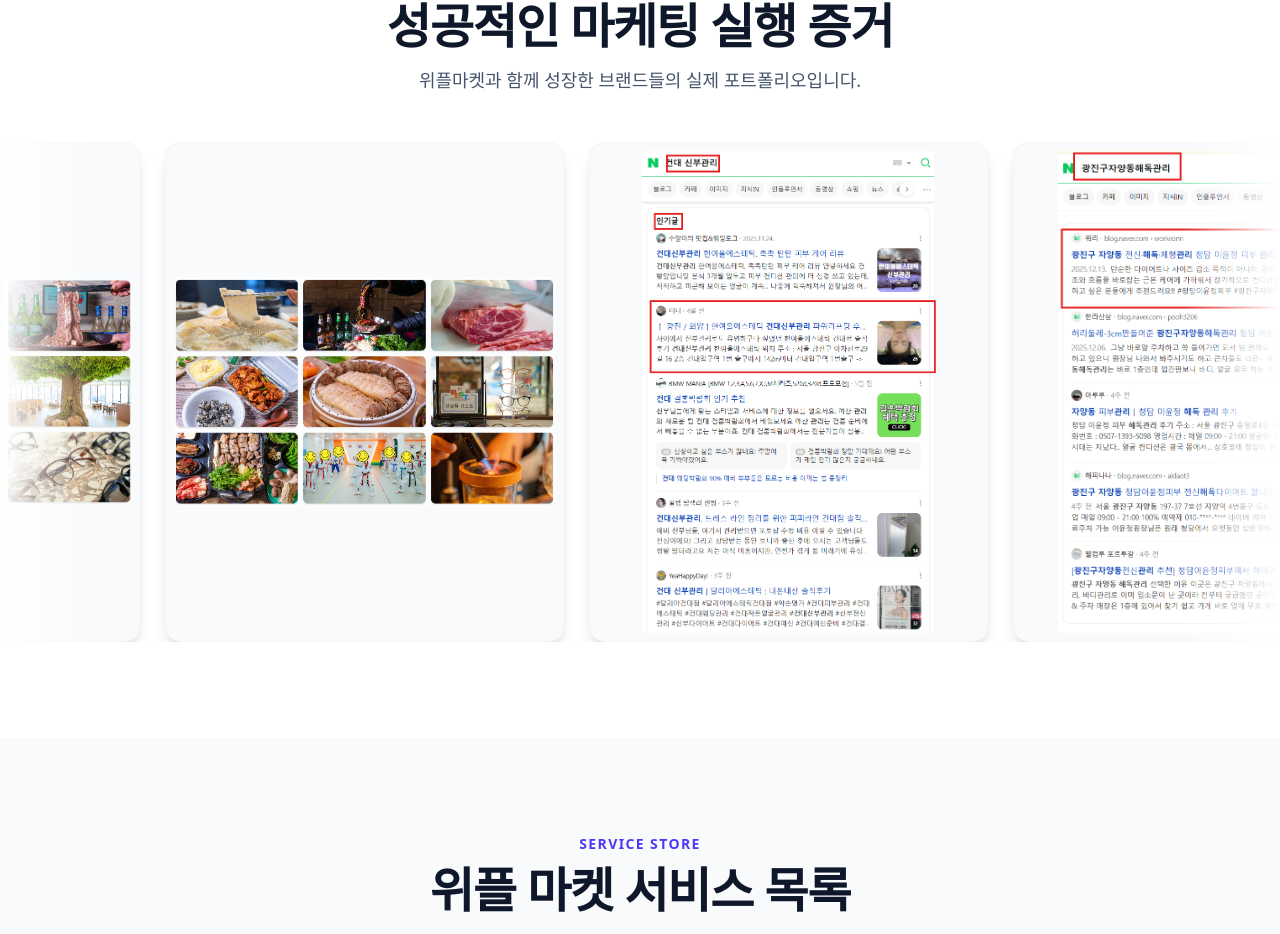
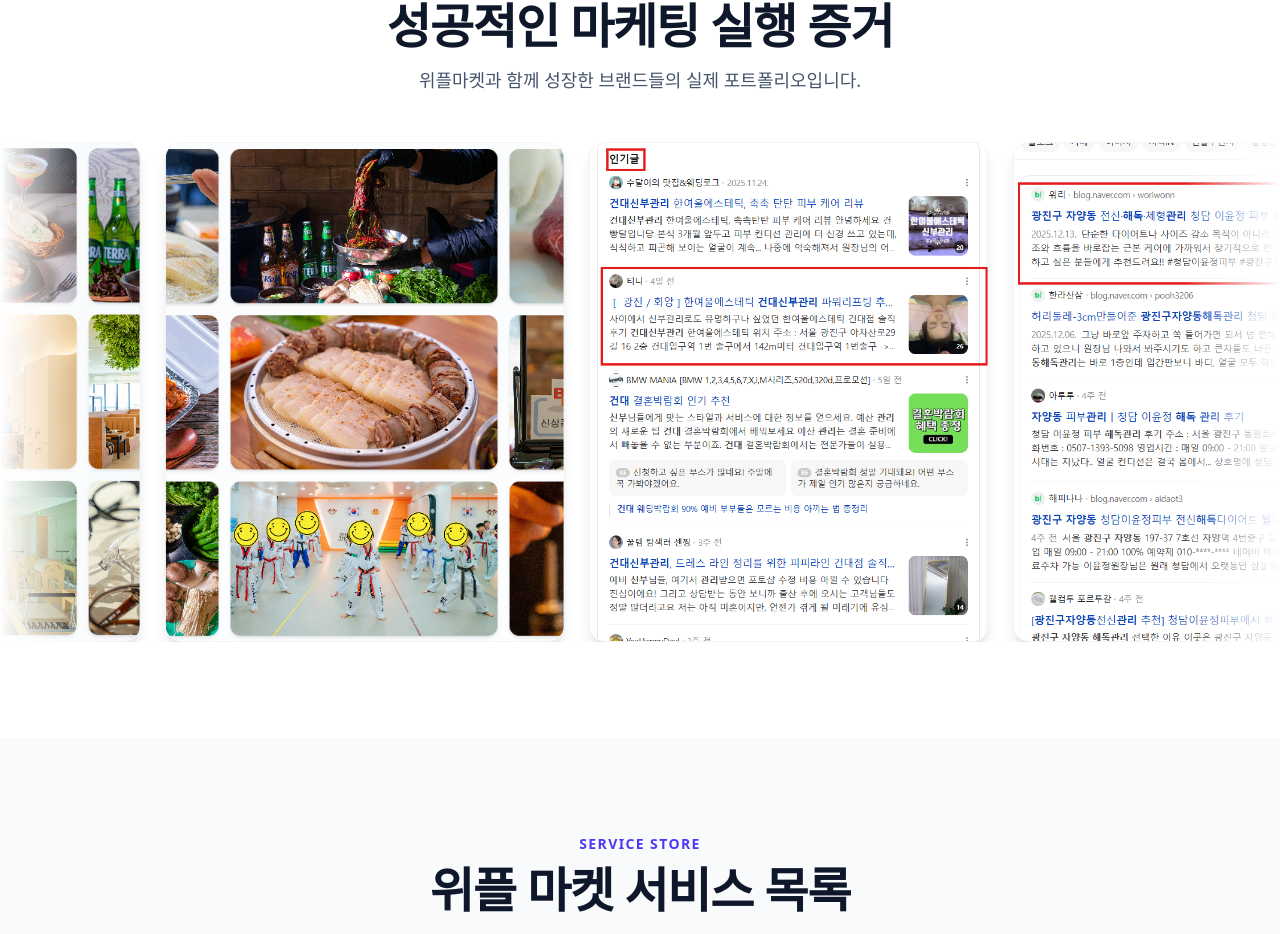
Before and after one commit to asaaaa12313/total, a Next.js app: page / in a window 1280 px wide. Shown: the part 2762-3696 px from the top of the page. Built offline with nearby package versions, Linux system fonts and the light colour scheme; a web font is replaced by a local one.

Commit message:
fix: resolve broken image paths and restore full image fit

```diff
--- a/src/components/sections/Evidence.tsx
+++ b/src/components/sections/Evidence.tsx
@@ -16,8 +16,8 @@
     "/images/sample/i_tptwxk.png",
     "/images/sample/i_won0sh.png",
     "/images/sample/i_x0t8p6.png",
-    "/images/sample/화면 캡처 2026-01-16 114321.png",
-    "/images/sample/화면 캡처 2026-01-16 114344.png",
+    "/images/sample/sample_capture_1.png",
+    "/images/sample/sample_capture_2.png",
 ];
 
 export function Evidence() {
@@ -65,7 +65,7 @@
                                 src={src}
                                 alt={`Portfolio Evidence ${index + 1}`}
                                 fill
-                                className="object-contain p-2 group-hover:scale-105 transition-transform duration-500"
+                                className="object-cover group-hover:scale-105 transition-transform duration-500"
                             />
                         </div>
                     ))}
```
Also changed, not shown: public/images/sample/sample_capture_1.png (renamed from public/images/sample/화면 캡처 2026-01-16 114321.png), public/images/sample/sample_capture_2.png (renamed from public/images/sample/화면 캡처 2026-01-16 114344.png).
